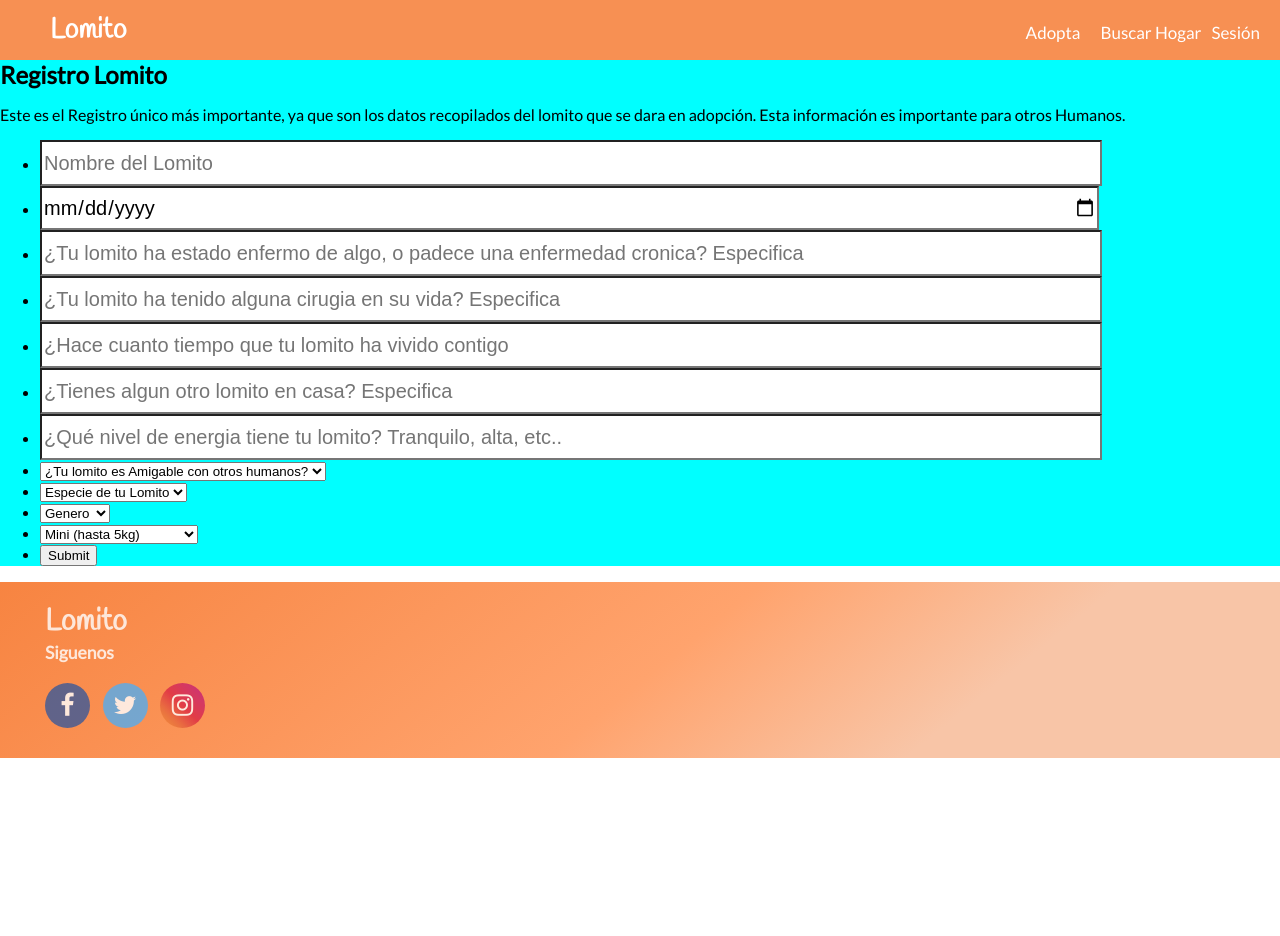
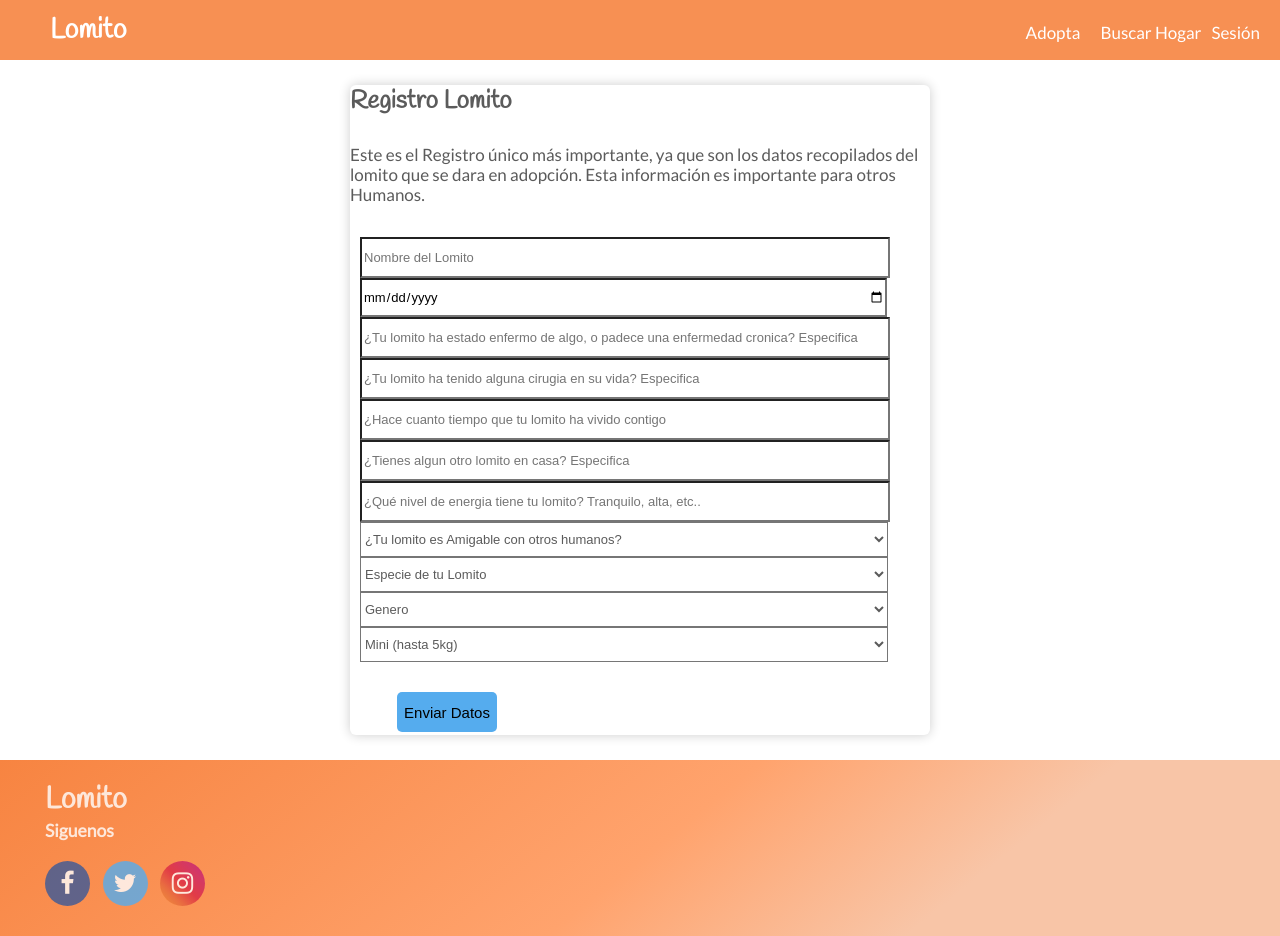
Before and after one commit to MaryAlvarezH/Lomito-React, a React (Create React App) app: page /session2 in a window 1280 px wide. Before the commit the page ends 800 px from the top, so only its background shows below. Built offline with nearby package versions, Linux system fonts and the light colour scheme.

Commit message:
fixing the forms with a better style

```diff
--- a/src/pages/session/seccion.scss
+++ b/src/pages/session/seccion.scss
@@ -2,17 +2,18 @@
 
 .flat-form{
 
-    background: #FFAC7C;
+    background: white;
+    box-shadow: 0px 0px 12px rgba(0, 0, 0,.2);
     margin: 25px auto;
     width: 500px; /*poner enmedio*/
-    height: 900px;/*largo*/
-    font-size: 30px;
-    filter: blur(0.4px);
+    height: 665px;/*largo*/
+    font-size: 20px;
     border-radius: 6px;
+    color: #5b5b5b;
 
     }
     .flat-form h2 {
-        font-size: 30px;
+        font-size: 25px;
         padding-bottom: 10px;
         font-family: 'handlee', cursive;
         }
@@ -29,7 +30,7 @@
             {
             width: 85%;
             height: 40px;
-            font-size: 20px;
+            font-size: 17px;
             background: #fff;
             border: 1 px;
             outline: none;
@@ -37,16 +38,7 @@
             } //bien
 
 
-.flat-form{
-    background: #FFAC7C;
-    margin: 25px auto;
-    width: 500px; /*poner enmedio*/
-    height: 700px;/*largo*/
-    font-size: 20px;
-    filter: blur(0.4px);
-    border-radius: 6px;
 
-    }
 
     .tabs {
     height: 50px;
@@ -73,13 +65,23 @@
     padding-right: 0;
     text-align: center;
     }
+    select{
+        width: 86.3%;
+height: 35px;
+font-size: 13px;
+background: #fff;
+border: 1 px;
+outline: none;
+font-family: 'Arial';
+color: #5b5b5b;
+    }
 
-    .button-2{
+form input[type=submit]{
 
-margin: 30px auto;
+margin: 5px auto;
 width: 100px; /*poner enmedio*/
 height: 40px;/*largo*/
-font-size: 19px;
+font-size: 15px;
 filter: blur(0.4px);
 display: flex;
 background: #55ACEE;
@@ -87,13 +89,13 @@ border-radius: 5px;
 border: none;
     }
 
-    .button-2:active{
+    form input[type=submit]:active{
         color: #3B5998;
         }
 
 
-    .button-2:hover{
-            font-size: 20px;
+        form input[type=submit]:hover{
+            font-size: 16px;
             opacity: 0.7;
 
         }
--- a/src/pages/session/sessionView.js
+++ b/src/pages/session/sessionView.js
@@ -119,16 +119,9 @@ constructor(props){
 
 </select>
    </li>
-   <li>
-<label htmlFor="foto"></label>
 
-       foto de perfil
-
-<input type="file" name="imagen subida"
-accept="image/png,.jpg,.jpeg,image/gif"></input>
-</li>
 <li>
-<input type='submit'/>
+<input type='submit' value="Enviar Datos"/>
 
 </li>
 </ul>
@@ -136,10 +129,6 @@ accept="image/png,.jpg,.jpeg,image/gif"></input>
 </form>
 </div>
 
-<div>
-
-<button className="button-2"> Inscribirse</button>
-</div>
 </section> //hasta aqui va bien
 
     );
--- a/src/pages/session2/Session2.scss
+++ b/src/pages/session2/Session2.scss
@@ -1,3 +1,95 @@
+
 .container-pet{
-    background-color: aqua;
+    .flat-form-lomito{
+
+    background-color:white;
+    box-shadow: 0px 0px 12px rgba(0, 0,0,0.2);
+    margin: 25px auto;//poner enmedio con margen
+    width: 580px;
+    height: 650px;
+    font-size: 20px;
+    border-radius: 6px;
+    color: #5b5b5b;
 }
+.flat-form-lomito h2 {
+    font-size: 25px;
+    padding-bottom: 10px;
+    font-family: 'handlee', cursive;
+    }
+
+    .flat-form-lomito p {
+
+    font-size: 17px;
+    padding-bottom: 5px;
+    line-height: 20px;
+    }
+
+    form input[type=text],
+    form input[type=password],
+    form input[type=date]
+    {
+    width: 90%;
+    height: 35px;
+    font-size: 13px;
+    background: #fff;
+    border: 1 px;
+    outline: none;
+    font-family: 'Arial';
+
+    }
+
+    .tabs-Lomito{
+        height: 100px;
+margin: 0;
+padding: 10px;
+list-style-type: none;
+width: 100%;
+position: relative;
+display: block;
+/*display: flex;
+flex-direction: column;*/
+margin-bottom: 0px;
+    }
+    .tabs-Lomito li{
+        display: block;
+        /* float: left;*/
+
+        }
+        .tabs-Lomito li:last-child {
+        border-right: none;
+        width: 174px;
+        padding-left: 0;
+        padding-right: 0;
+        text-align: center;
+        }
+        select{
+            width: 91%;
+    height: 35px;
+    font-size: 13px;
+    background: #fff;
+    border: 1 px;
+    outline: none;
+    font-family: 'Arial';
+    color: #5b5b5b;
+        }
+
+        form input[type=submit] {
+            margin: 30px auto;
+            width: 100px; /*poner enmedio*/
+            height: 40px;/*largo*/
+            font-size: 15px;
+            filter: blur(0.4px);
+            display: flex;
+            background: #55ACEE;
+            border-radius: 5px;
+            border: none;}
+
+
+            form input[type=submit]:active{
+                color: #3B5998;
+                }
+            form input[type=submit]:hover{
+                font-size: 16px;
+                opacity: 0.7;
+        }
+}
--- a/src/pages/session2/sessionview2.js
+++ b/src/pages/session2/sessionview2.js
@@ -150,7 +150,7 @@ class SessionView2 extends React.Component{
             </li>
             <li>
                <label htmlFor="uploadInfo"/>
-               <input type="submit"/>
+               <input type="submit" value="Enviar Datos"/>
             </li>
 
          </ul>
```
Also changed, not shown: src/pages/session/Session.scss (+1 -12 lines).
